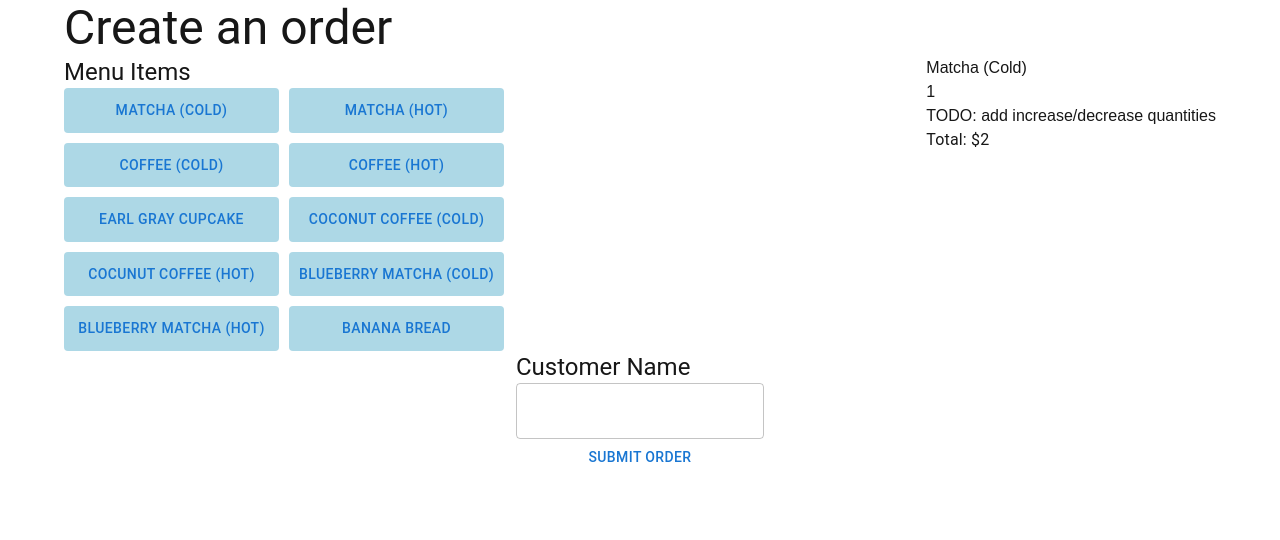
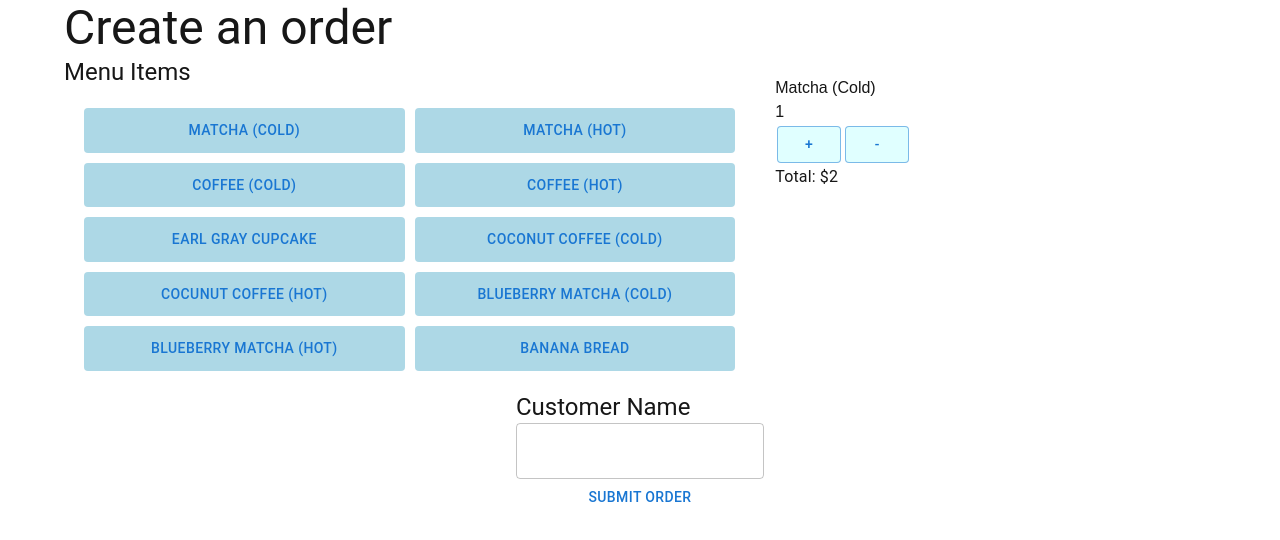
Before and after one commit to he-is-james/apt-cafe, a Next.js app: page / in a window 1280 px wide. Both pictures are taken after a click on the button "MATCHA (COLD)". Shown: the top 540 px of the page. Built offline with nearby package versions, Linux system fonts and the light colour scheme.

Commit message:
Ordering screen quantity buttons

```diff
--- a/src/app/page.tsx
+++ b/src/app/page.tsx
@@ -19,6 +19,30 @@ export default function Ordering() {
     setItems(prevItems => ({...prevItems, [item]: newQuantity}));
     setTotal(prevTotal => prevTotal + 2);
   }
+
+  const increaseQuantity = (item: string) => {
+    setItems(prevItems => ({
+      ...prevItems,
+      [item]: prevItems[item] + 1
+    }));
+    setTotal(prevTotal => prevTotal + 2);
+  };
+
+  const decreaseQuantity = (item: string) => {
+    setItems(prevItems => {
+      if (prevItems[item] == 1) {
+        const newItems = { ...prevItems };
+        delete newItems[item];
+        return newItems;
+      } else {
+        return {
+          ...prevItems,
+          [item]: prevItems[item] - 1
+        }
+      }
+    });
+    setTotal(prevTotal => prevTotal - 2);
+  };
 
   const submitOrder = async () => {
     const response = await fetch("/api/order");
@@ -52,11 +76,13 @@ export default function Ordering() {
         display: "flex",
         justifyContent: "space-between",
         alignItems: "flex-start",
-        gap: "2"
+        gap: "2",
+        width: "100%"
       }}>
         <Box sx={{
           display: "flex",
-          flexDirection: "column"
+          flexDirection: "column",
+          width: "60%"
         }}>
           <Typography variant="h5">
             Menu Items
@@ -66,7 +92,8 @@ export default function Ordering() {
             gridTemplateColumns: "repeat(2, 1fr)",
             gridTemplateRows: "repeat(5, auto)",
             gap: "10px",
-            flex: "2"
+            flex: "2",
+            padding: "20px"
           }}>
             {menuItems.map((item, index) => (
               <Button key={index} onClick={() => addItemToOrder(item)} sx={{
@@ -81,7 +108,9 @@ export default function Ordering() {
         </Box>
         <Box sx={{
           display: "flex",
-          flexDirection: "column"
+          flexDirection: "column",
+          width: "40%",
+          padding: "20px"
         }}>
           {Object.entries(items).map(([item, quantity]) => (
             <Box key={item}>
@@ -92,7 +121,8 @@ export default function Ordering() {
                 {quantity}
               </Box>
               <Box>
-                TODO: add increase/decrease quantities
+                <Button variant="outlined" onClick={() => increaseQuantity(item)} sx={{ backgroundColor: "lightcyan", margin: "2px" }}>+</Button>
+                <Button variant="outlined" onClick={() => decreaseQuantity(item)} sx={{ backgroundColor: "lightcyan", margin: "2px" }}>-</Button>
               </Box>
             </Box>
           ))}
--- a/src/app/payment/page.tsx
+++ b/src/app/payment/page.tsx
@@ -14,7 +14,7 @@ export default function Home() {
     }
 
     getPayment().then((total) => {
-      const paymentLink = `https://account.venmo.com/?txn=pay&audience=private&recipients=he_is_james&amount=${total}&note=Apartment%20Cafe`;
+      const paymentLink = `https://account.venmo.com/?txn=pay&audience=private&recipients=${process.env.VENMO_ACCOUNT}&amount=${total}&note=Apartment%20Cafe`;
       router.push(paymentLink);
     })
   });
--- a/src/app/tip/page.tsx
+++ b/src/app/tip/page.tsx
@@ -3,12 +3,11 @@ import { Box, Button, Container } from "@mui/material";
 import { useRouter } from "next/navigation";
 import { useEffect, useState } from "react";
 
-// This is where tipping will be taken in
 
 export default function Tipping() {
     const [total, setTotal] = useState<number>(0);
 
-    // TODO: add Ghislaine's code here
+    // TODO: replace get method for total by using params
     const router = useRouter();
 
     const returnToOrders = () => {
```
